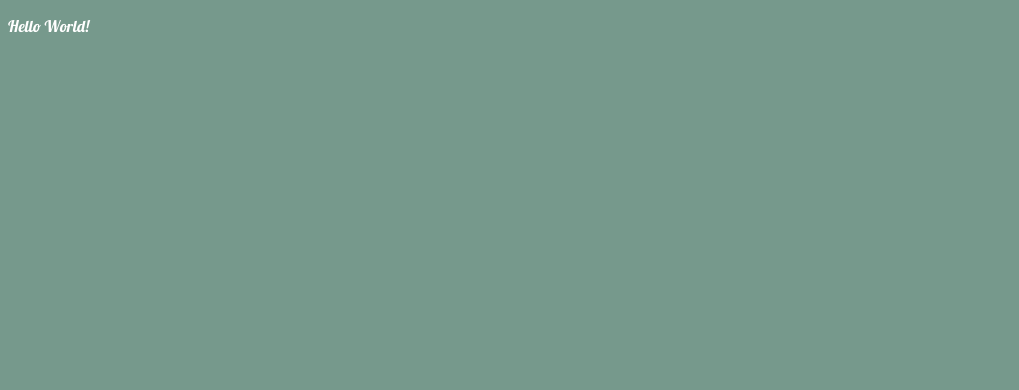
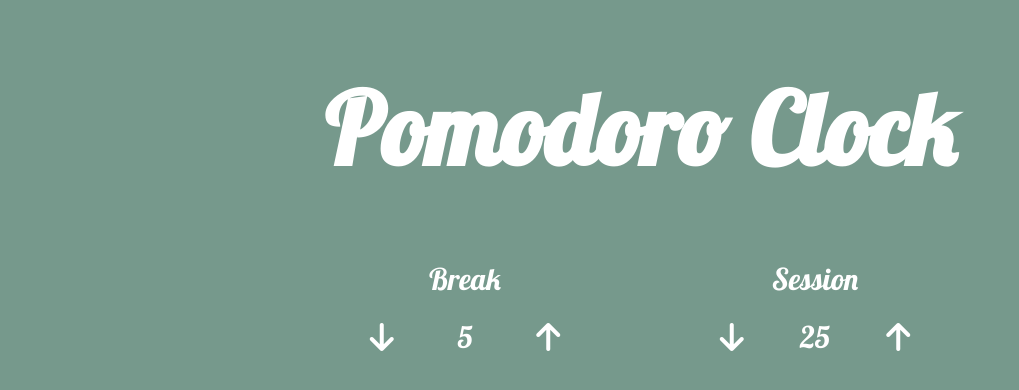
Before and after one commit to tupelobound/pomodoro-clock, a React (Create React App) app: page / in a window 1280 px wide. Shown: the top 390 px of the page, without its empty margins (0-1019 px from the left). Built offline with nearby package versions, Linux system fonts and the light colour scheme.

Commit message:
Added LengthSetter components to app

```diff
--- a/src/App.js
+++ b/src/App.js
@@ -1,10 +1,17 @@
-import React from 'react'
 import './App.css'
+import { React, useState } from 'react'
+import LengthSetter from './LengthSetter'
 
 function App () {
+  // set initial states
+  const [breakLength, setBreakLength] = useState(5)
+  const [sessionLength, setSessionLength] = useState(25)
+
   return (
-    <div>
-      <p>Hello World!</p>
+    <div id='main'>
+      <h1>Pomodoro Clock</h1>
+      <LengthSetter name="Break" length={breakLength} setLength ={setBreakLength} />
+      <LengthSetter name="Session" length={sessionLength} setLength={setSessionLength} />
     </div>
   )
 }
```
